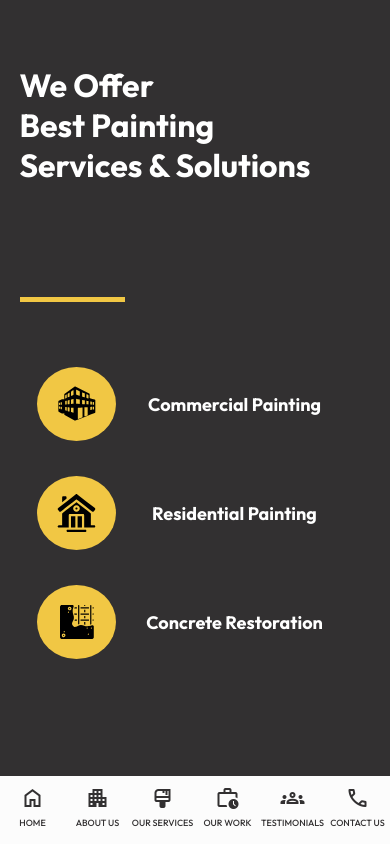
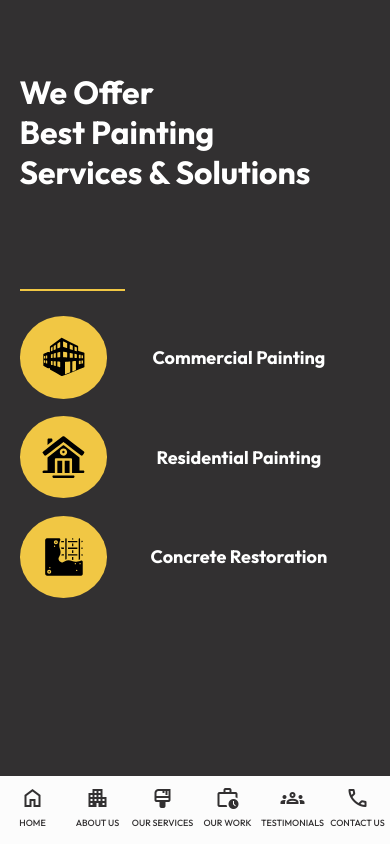
Before and after one commit to FedericoAnelli/actionpainting_react, a React (Create React App) app: page /#/ourServices in a window 390 px wide. Built offline with nearby package versions, Linux system fonts and the light colour scheme.

Commit message:
Minor aesthetic fixes

```diff
--- a/src/components/ContactUs/ContactUs.css
+++ b/src/components/ContactUs/ContactUs.css
@@ -165,6 +165,10 @@
         padding-bottom: 25%;
     }
 
+    .contactOptions::-webkit-scrollbar { width: 0 !important }
+    .contactOptions { overflow: -moz-scrollbars-none; }
+    .contactOptions { -ms-overflow-style: none; }
+
     .contactInfo{
         grid-template-rows: repeat(3, 1fr) 3fr;
         row-gap: 5%;
--- a/src/components/OurServices/OurServices.css
+++ b/src/components/OurServices/OurServices.css
@@ -112,7 +112,7 @@
 
     .ourServicesText{
         grid-template-columns: 1fr;
-        grid-template-rows: .5fr .2fr .1fr;
+        grid-template-rows: .5fr .1fr .1fr;
         height: 100%;
         width: 100%;
         padding: 0 5% 0 5%;
@@ -140,7 +140,7 @@
     .cardService{
         height: 100%;
         width: 100%;
-        padding: 5%;
+        padding: 0 0 5% 0;
         display: grid;
         grid-template-columns: 1fr 3fr;
         grid-template-rows: 1fr;
```
